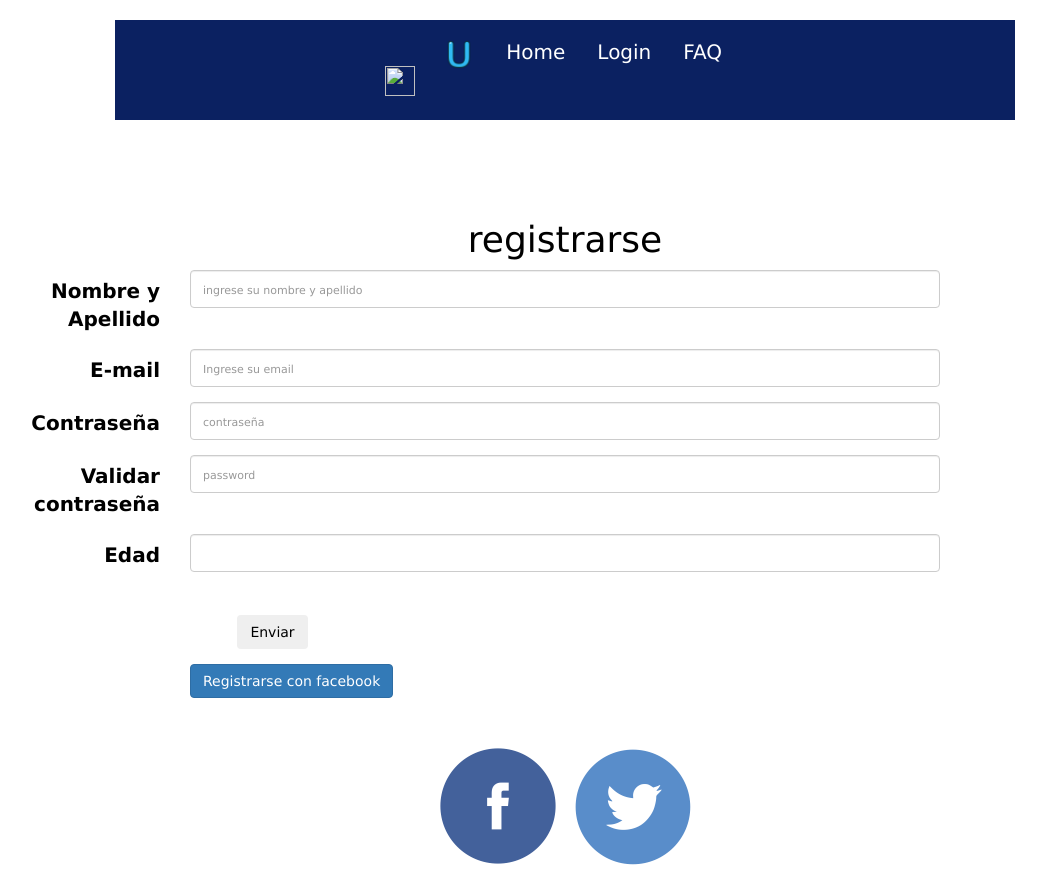
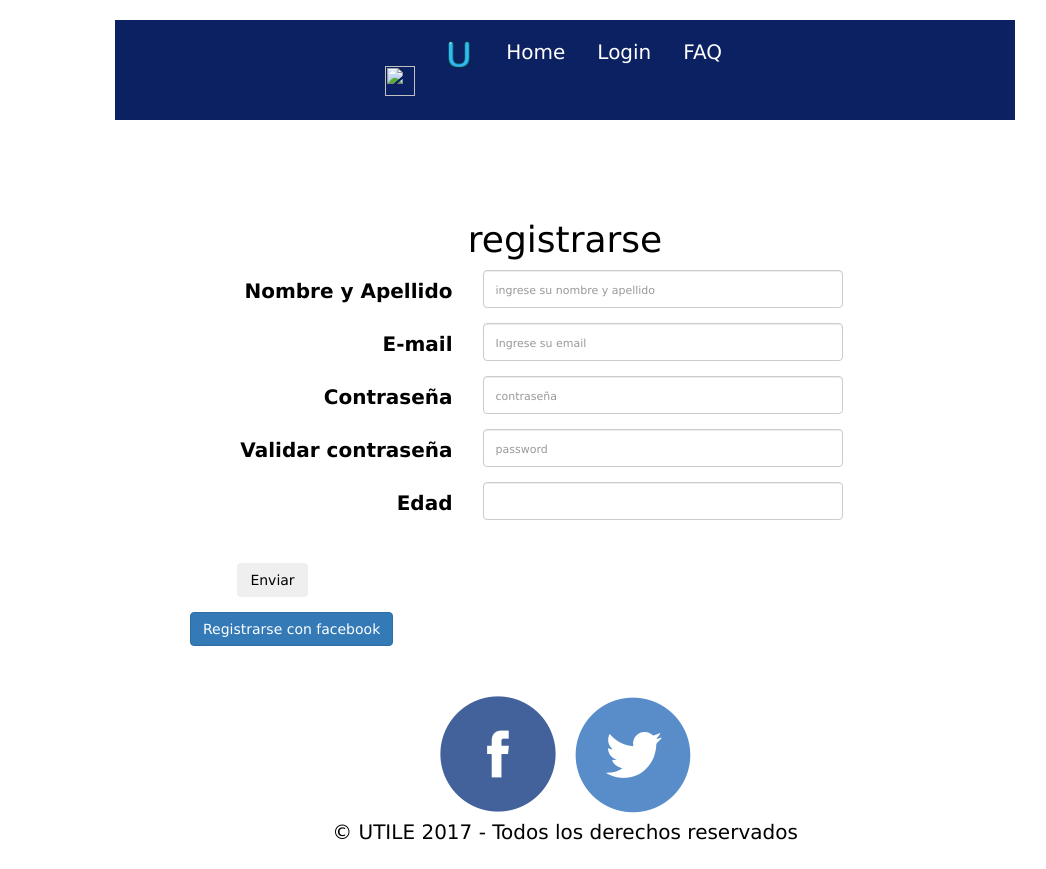
Before and after one commit to sashasier/Utile, a PHP site: page /registrarse.php in a window 1280 px wide. Shown: the top 869 px of the page, without its empty margins (75-1121 px from the left). After the commit the page ends 840 px from the top, so only its background shows below. Run offline with PHP 8.4, Linux system fonts and the light colour scheme.

Commit message:
centre registro

```diff
--- a/css/style.css
+++ b/css/style.css
@@ -258,6 +258,7 @@ span.input-group-addon i {
 	font-size: 11px;
 	text-align: center;
  }
+
 /*-------------------------LOGIN-------------------------*/
 .loginbody {
   background-color: rgba(0,0,0,0.9);
--- a/registrarse.php
+++ b/registrarse.php
@@ -38,36 +38,36 @@
     <div class="formulario">
       <form class="form-horizontal" action="index.html" method="post">
         <div class="form-group">
-          <label class="control-label col-md-2 introducir" for="nombre">Nombre y Apellido</label>
-            <div class="col-md-8">
+          <label class="control-label col-md-5 introducir" for="nombre">Nombre y Apellido</label>
+            <div class="col-md-4">
               <input type="text" class="form-control" id="nombre" placeholder="ingrese su nombre y apellido" value="" required>
             </div>
         </div>
 
         <div class="form-group">
-          <label class="control-label col-md-2 introducir" for="email">E-mail</label>
-          <div class="col-md-8">
+          <label class="control-label col-md-5 introducir" for="email">E-mail</label>
+          <div class="col-md-4">
           <input type="email" class="form-control" name="email" id="email" placeholder="Ingrese su email"  value="" required>
           </div>
         </div>
 
         <div class="form-group">
-          <label class="control-label col-md-2 introducir" for="password">Contraseña</label>
-            <div class="col-md-8">
+          <label class="control-label col-md-5 introducir" for="password">Contraseña</label>
+            <div class="col-md-4">
                 <input type="password" class="form-control" name="password" id="contraseña" placeholder="contraseña"  value="" required>
             </div>
         </div>
 
         <div class="form-group">
-          <label class="control-label col-md-2 introducir" for="password">Validar contraseña</label>
-            <div class="col-md-8">
+          <label class="control-label col-md-5 introducir" for="password">Validar contraseña</label>
+            <div class="col-md-4">
                 <input type="password" class="form-control" name="password" id="contraseña" placeholder="password"  value="" required>
             </div>
         </div>
 
       <div class="form-group">
-        <label class="control-label col-md-2 introducir" for="edad">Edad</label>
-          <div class="col-md-8">
+        <label class="control-label col-md-5 introducir" for="edad">Edad</label>
+          <div class="col-md-4">
             <input type="number" class="form-control" id="edad" value="" required>
           </div>
       </div>
```
